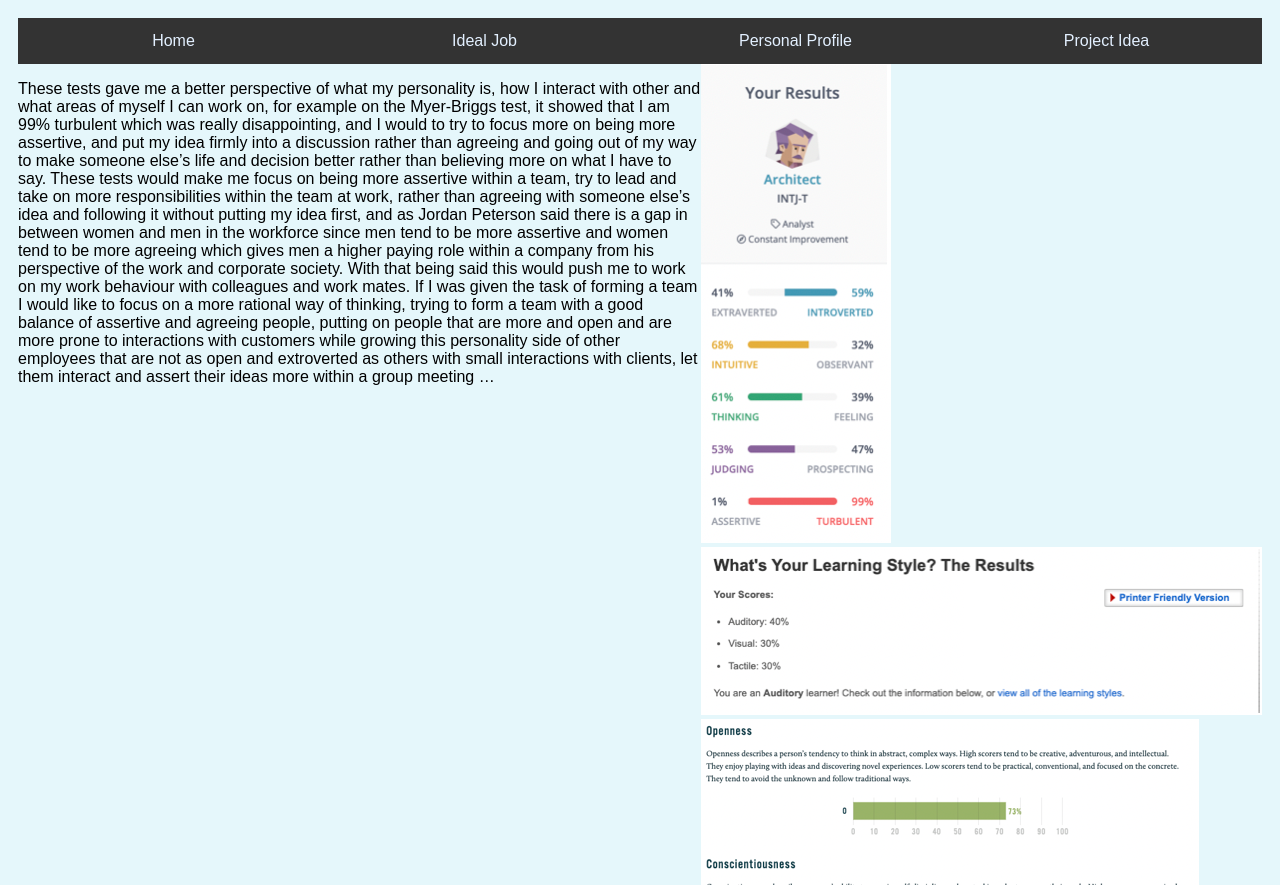
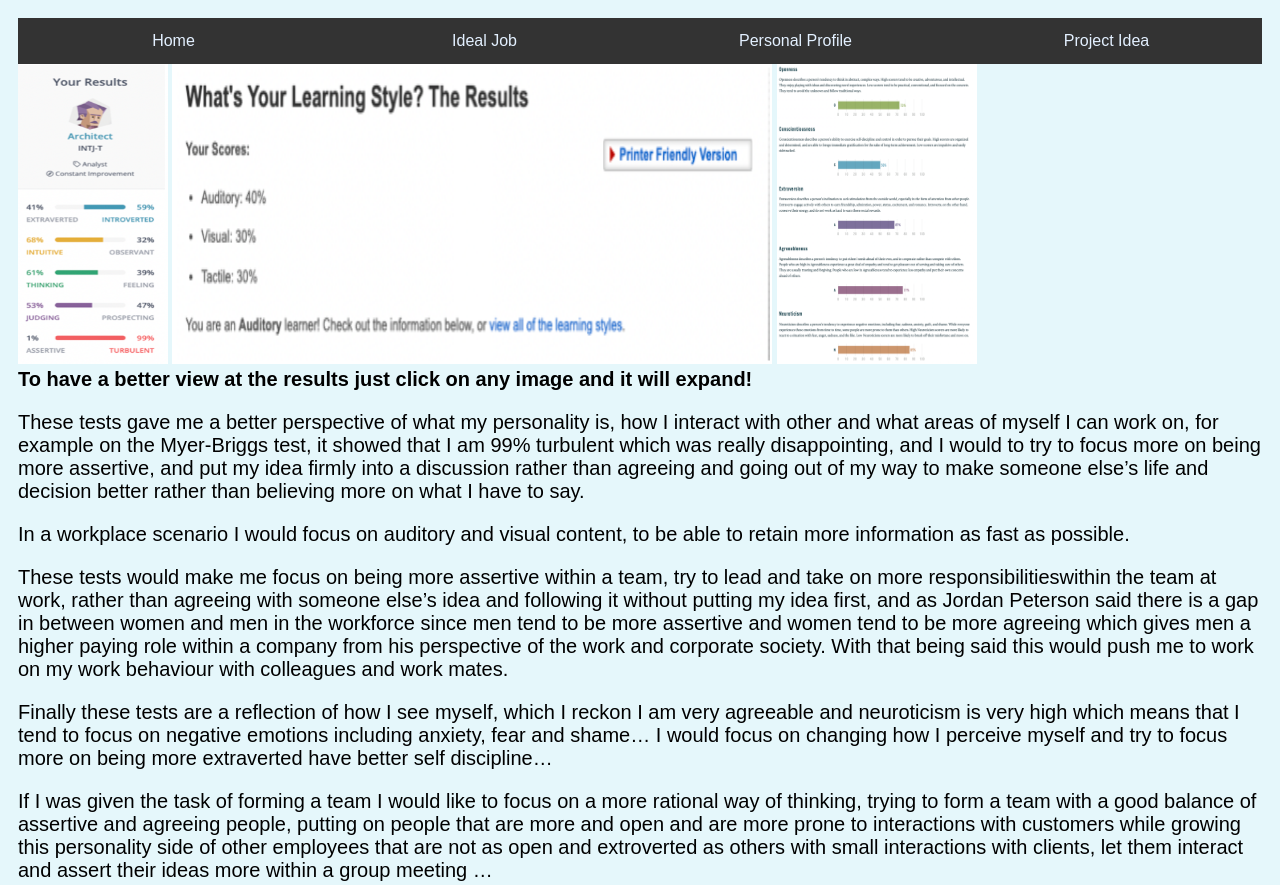
Before and after one commit to JosephMoussi/Intro-to-IT-A1, a plain HTML site: page personal_profile.html in a window 1280 px wide. Shown: the top 885 px of the page. Drawn offline with Linux system fonts and the light colour scheme.

Commit message:
Fixed the photos in personal profile, added some content in ideal Job and fixed main pic in home page.

```diff
--- a/personal_profile.html
+++ b/personal_profile.html
@@ -16,20 +16,30 @@
        <a href="project_idea.html">Project Idea</a>
      </div>
 
-     <div class="flex-container2" style="align-items: flex-start">
-       <div>
-         <p>These tests gave me a better perspective of what my personality is, how I interact with other and what areas of myself I can work on, for example on the Myer-Briggs test, it showed that I am 99% turbulent which was really disappointing, and I would to try to focus more on being more assertive, and put my idea firmly into a discussion rather than agreeing and going out of my way to make someone else’s life and decision better rather than believing more on what I have to say.
+      <a href="images/ptest1.png">
+        <img id="img1" src="images/ptest1.png" alt="Personality_test_1">
+      </a>
+      <a href="images/ptest2.png">
+        <img id="img2" style="width=250px, height= 300px"src="images/ptest2.png" alt="Personality_test_2">
+      </a>
+      <a href="images/ptest3.png">
+        <img id="img3" style="width=250px, height= 300px"src="images/ptest3.png" alt="Personality_test_3">
+      </a>
 
-         These tests would make me focus on being more assertive within a team, try to lead and take on more responsibilities within the team at work, rather than agreeing with someone else’s idea and following it without putting my idea first, and as Jordan Peterson said there is a gap in between women and men in the workforce since men tend to be more assertive and women tend to be more agreeing which gives men a higher paying role within a company from his perspective of the work and corporate society. With that being said this would push me to work on my work behaviour with colleagues and work mates.
+       <div style="font-size: 20px">
+         <b>To have a better view at the results just click on any image and it will expand!</b>
+         <p>These tests gave me a better perspective of what my personality is, how I interact with other and what areas of myself I can work on, for example on the Myer-Briggs test, it showed that I am 99% turbulent which was really disappointing, and I would to try to focus more on being more assertive, and put my idea firmly into a discussion rather than agreeing and going out of my way to make someone else’s life and decision better rather than believing more on what I have to say.</p>
+
+         <p>In a workplace scenario I would focus on auditory and visual content, to be able to retain more information as fast as possible.</p>
+
+         <p>These tests would make me focus on being more assertive within a team, try to lead and take on more responsibilitieswithin the team at work, rather than agreeing with someone else’s idea and following it without putting my idea first, and as Jordan Peterson said there is a gap in between women and men in the workforce since men tend to be more assertive and women tend to be more agreeing which gives men a higher paying role within a company from his perspective of the work and corporate society. With that being said this would push me to work on my work behaviour with colleagues and work mates.</p>
+
+         <p>Finally these tests are a reflection of how I see myself, which I reckon I am very agreeable and neuroticism is very high which means that I tend to focus on negative emotions including anxiety, fear and shame… I would focus on changing how I perceive myself and try to focus more on being more extraverted have better self discipline…</p>
 
          If I was given the task of forming a team I would like to focus on a more rational way of thinking, trying to form a team with a good balance of assertive and agreeing people, putting on people that are more and open and are more prone to interactions with customers while growing this personality side of other employees that are not as open and extroverted as others with small interactions with clients, let them interact and assert their ideas more within a group meeting …
 </p>
        </div>
-       <div>
-         <img src="images/ptest1.png" alt="Personality_test_1">
-         <img src="images/ptest2.png" alt="Personality_test_2">
-         <img src="images/ptest3.png" alt="Personality_test_3">
-       </div>
+
      </div>
 
   </body>
--- a/styles.css
+++ b/styles.css
@@ -54,6 +54,23 @@ body {
 img.round {
     border-radius: 50%;
 }
+
+#img1{
+  height: 300px;
+  width : 150px;
+}
+
+#img2{
+  height: 300px;
+  width : 600px;
+}
+
+#img3{
+  height: 300px;
+  width : 200px;
+}
+
+
 /*FOR INFORMATION AND IMAGE*/
 .flex-container {
     padding-top: 30px;
```
Also changed, not shown: ideal_job.html (+10 -9 lines), index.html (+1 -1 lines), project_idea.html (+6 -6 lines), images/me.jpg (added), 1 other file.
